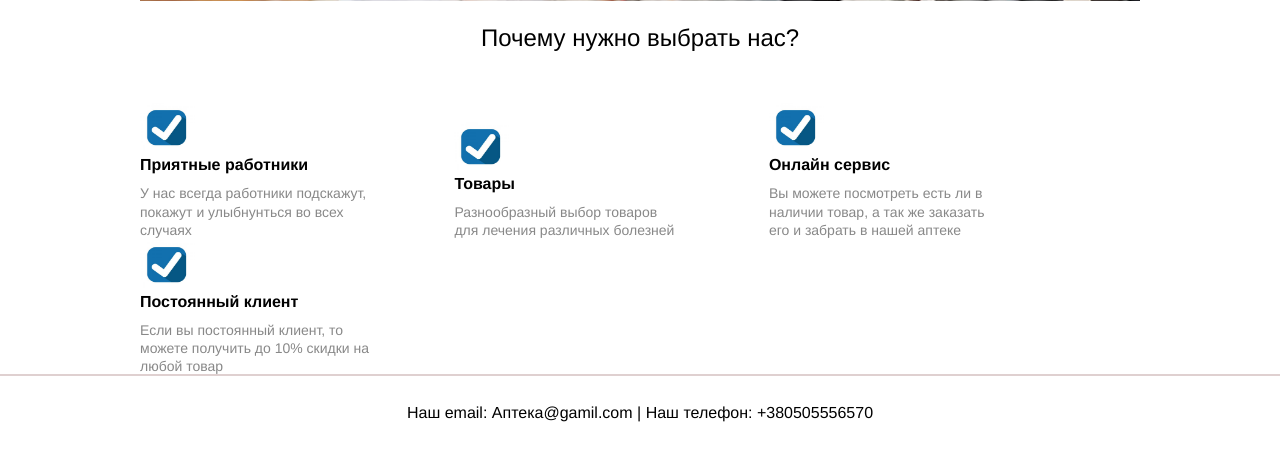
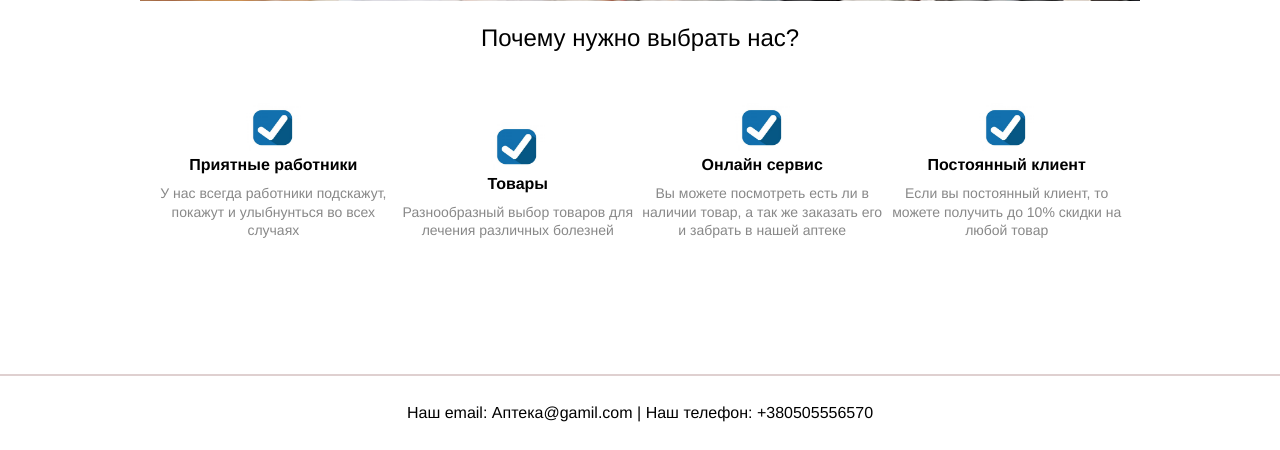
Before and after one commit to 7ahara/Site1, a PHP site: page / in a window 1280 px wide. Shown: the part 897-1347 px from the top of the page. Run offline with PHP 8.4, Linux system fonts and the light colour scheme.

Commit message:
do strocks2

```diff
--- a/css/style.css
+++ b/css/style.css
@@ -92,19 +92,17 @@ p{
 }
 .center{
 margin-top: 50px;
+text-align: center;
 }
 .ok{
     width: 55px;
     height: 50px;
 }
-/*.first{
-    width: 190px;
-    float: left;
-    text-align: center;
-}*/
 .first{
     display: inline-block;
-    width: 23%;
+    max-width: 24%;
+    text-align:center;
+    height: auto;
 }
 .first h3{
 font-size: 16px;
@@ -114,16 +112,6 @@ margin-bottom: 10px;
    color: #888888;
 font-size: 14px;
 line-height: 1.3em;
-}
-
-.first:nth-child(3){
-    margin-right: 80px;
-}
-.first:nth-child(1){
-    margin-right: 80px;
-}
-.first:nth-child(2){
-    margin-right: 80px;
 }
 .site__bottom{
     border-top: 2px solid rgb(223, 208, 208);
@@ -138,3 +126,8 @@ line-height: 1.3em;
         display:none;
     }
 }
+@media screen and (max-width: 950px) {
+    .first{
+        max-width: 43%;
+    }
+}
```
